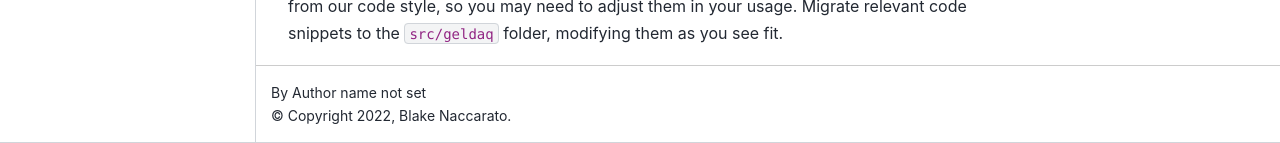
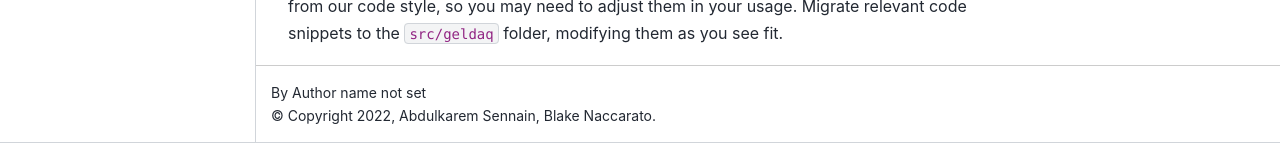
Before and after one commit to blakeNaccarato/geldaq, a Sphinx documentation site: the page built from docs/index.md, in a window 1280 px wide and 1141 px high. Shown: the part 998-1141 px from the top of the window. Built offline with Sphinx 7.4.7 and the Sphinx Book theme 1.1.4, drawn with Linux system fonts in a browser that asks for light colours.

Commit message:
Update site copyright

```diff
--- a/docs/conf.py
+++ b/docs/conf.py
@@ -3,7 +3,7 @@ from datetime import date
 from myst_parser import __version__
 
 project = "Project"
-copyright = f"{date.today().year}, Blake Naccarato"  # noqa: A001
+copyright = f"{date.today().year}, Abdulkarem Sennain, Blake Naccarato"  # noqa: A001
 version = __version__
 master_doc = "index"
 language = "en"
```
